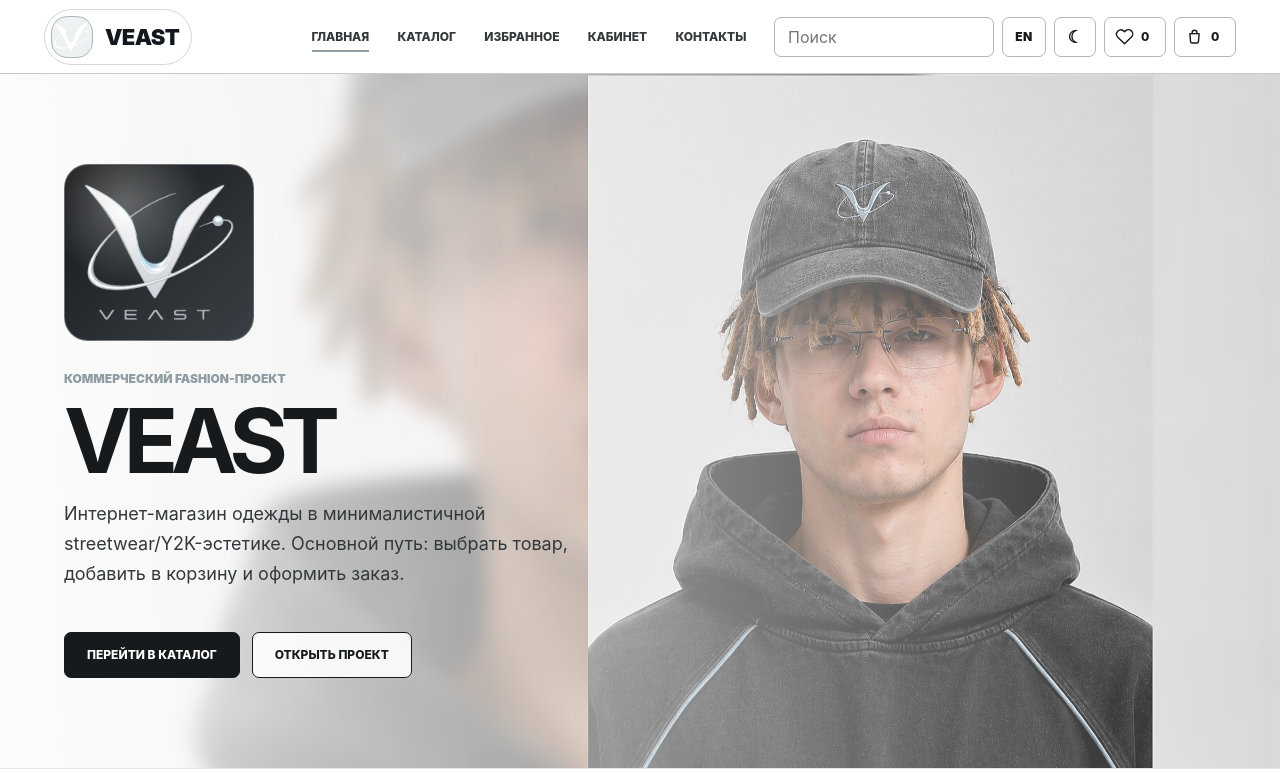
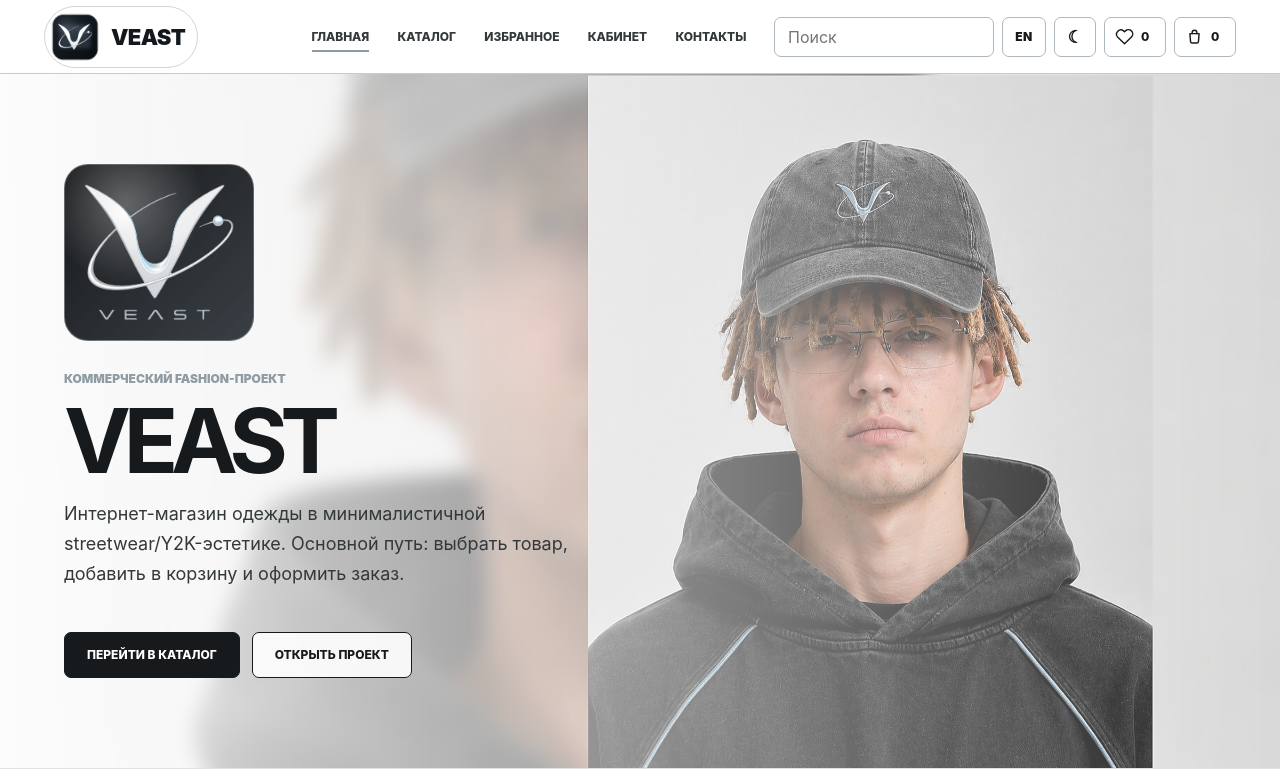
Before and after one commit to 0dtm7/veast-shop, a website with bundled scripts: page index.html in a window 1280 px wide. Shown: the top 780 px of the page. Built offline with nearby package versions, Linux system fonts and the light colour scheme.

Commit message:
Fix header logo visibility and update brand icon

```diff
--- a/app.js
+++ b/app.js
@@ -426,7 +426,7 @@
     <a class="skip-link" href="#mainContent">${labels.skip}</a>
     <header class="site-header">
       <a class="brand" href="index.html" aria-label="VEAST">
-        <span class="brand-mark"><img class="brand-logo" src="assets/veast-logo-mark.png" alt="" /></span>
+        <span class="brand-mark"><img class="brand-logo" src="assets/veast-logo-mark-strong.png" alt="" /></span>
         <span>VEAST</span>
       </a>
       <nav class="desktop-nav" aria-label="Main navigation">
@@ -514,7 +514,7 @@
     <footer class="site-footer clean-footer">
       <div class="footer-grid container-wide">
         <div class="footer-about">
-          <a class="brand footer-brand" href="index.html"><span class="brand-mark"><img class="brand-logo" src="assets/veast-logo-mark.png" alt="" /></span><span>VEAST</span></a>
+          <a class="brand footer-brand" href="index.html"><span class="brand-mark"><img class="brand-logo" src="assets/veast-logo-mark-strong.png" alt="" /></span><span>VEAST</span></a>
           <p>${labels.about}</p>
           <div class="footer-socials" aria-label="${labels.socials}">
             <a href="https://t.me/veastshop" target="_blank" rel="noreferrer">${labels.tg}</a>
--- a/styles.css
+++ b/styles.css
@@ -2229,3 +2229,32 @@
   background: linear-gradient(145deg, #1d2730 0%, #0b0f13 100%);
   border-color: rgba(255,255,255,.12);
 }
+
+
+/* ===== VEAST v26 hotfix: dedicated visible header/footer logo ===== */
+.site-header .brand-mark,
+.footer-brand .brand-mark {
+  background: transparent;
+  border: none;
+  box-shadow: none;
+  padding: 0;
+  overflow: visible;
+}
+
+.site-header .brand-logo,
+.footer-brand .brand-logo {
+  width: 100%;
+  height: 100%;
+  object-fit: contain;
+  filter: none;
+}
+
+.site-header .brand-mark {
+  width: 48px;
+  height: 48px;
+}
+
+.footer-brand .brand-mark {
+  width: 64px;
+  height: 64px;
+}
```
Also changed, not shown: assets/veast-logo-mark-strong.png (added).
